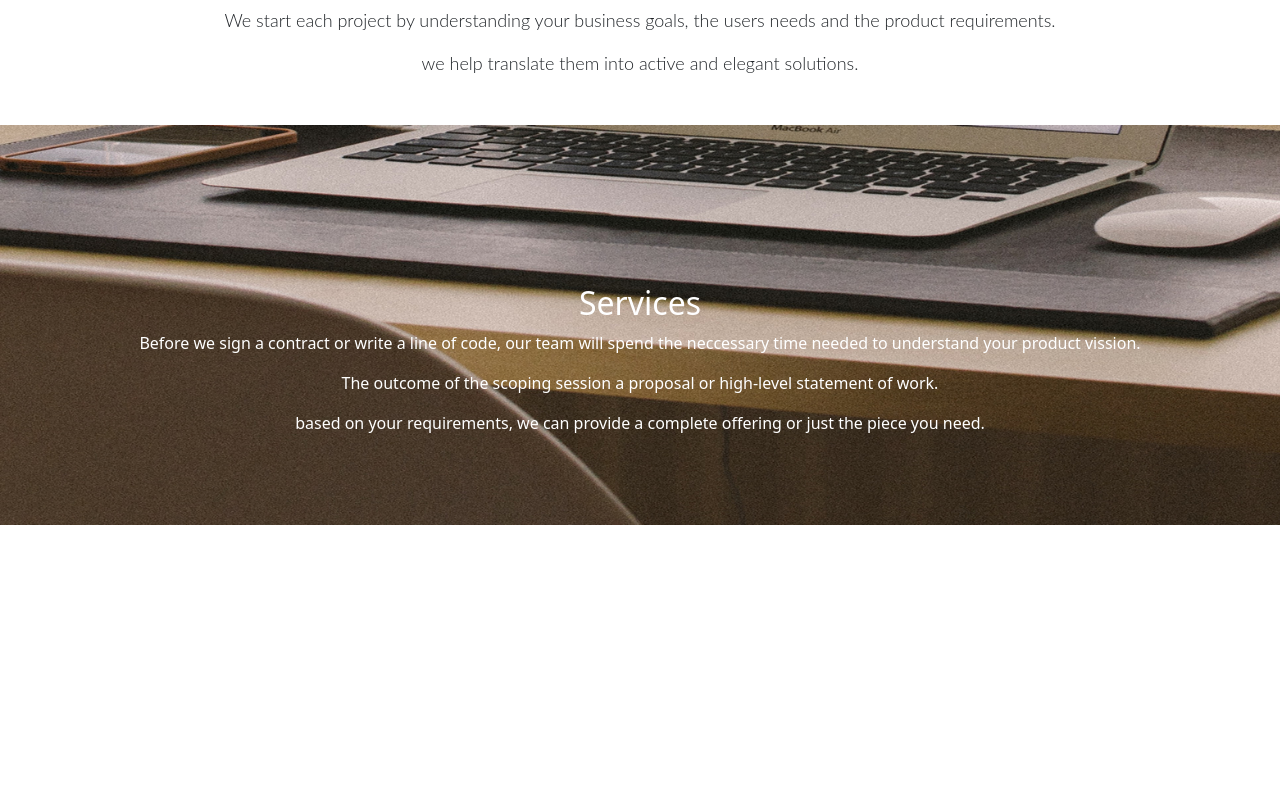
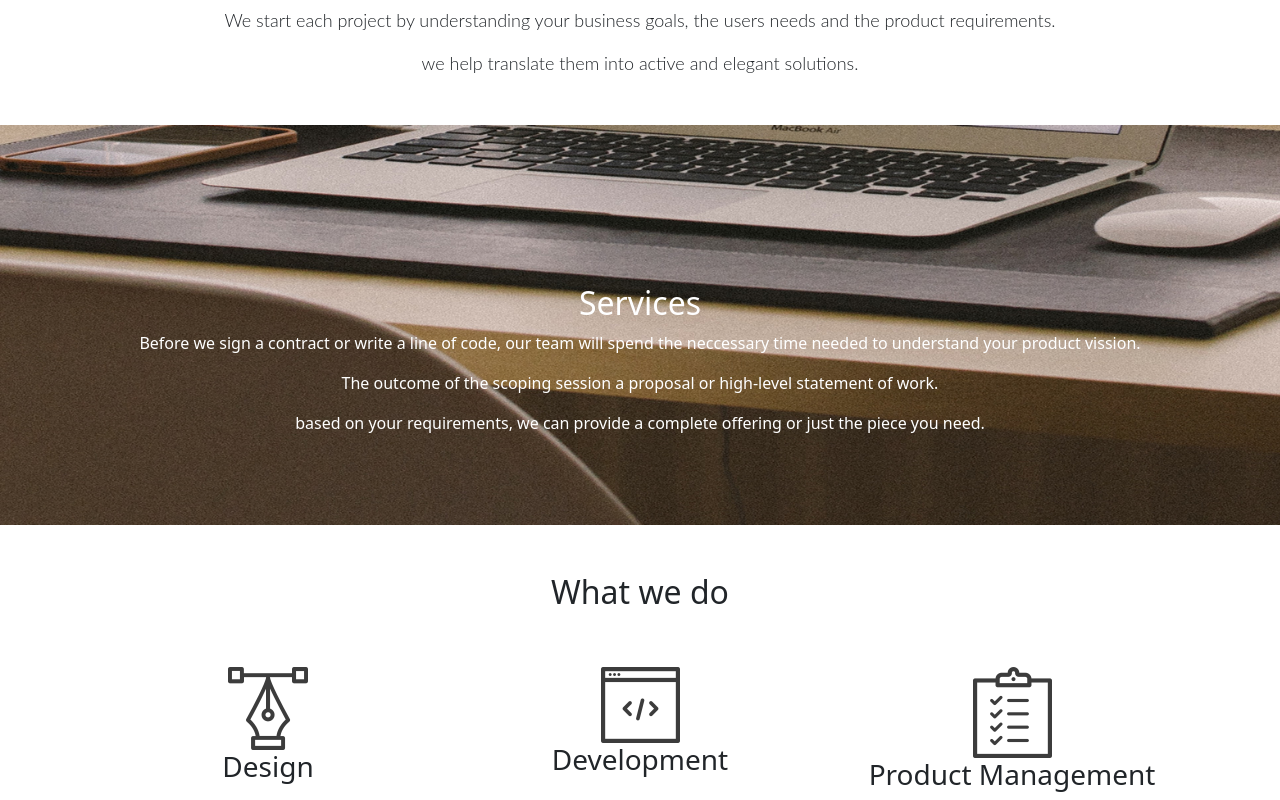
Before and after one commit to ch1n069/delani-studios, a plain HTML site: page index.html in a window 1280 px wide. Shown: the part 1008-1808 px from the top of the page. Before the commit the page ends 1533 px from the top, so only its background shows below. Drawn offline with nearby package versions, Linux system fonts and the light colour scheme.

Commit message:
ft added what about section

```diff
--- a/index.html
+++ b/index.html
@@ -70,6 +70,31 @@
     </section>
 
 
+    <!-- end of section -->
+
+
+    <section class="what-we pt-5">
+        <div id="design" class="design container px-4">
+            <h2 class="text-center">What we do</h2>
+            <div class="rows row pt-5 text-center">
+                <div class="col">
+                    <img src="./images/design_icon.png">
+                    <h3>Design</h3>
+                </div>
+                <div class="col">
+                    <img src="./images/dev_icon.png">
+                    <h3>Development</h3>
+
+                </div>
+                <div class="col">
+                    <img src="./images/product_icon.png">
+                    <h3>Product Management</h3>
+                </div>
+            </div>
+        </div>
+    </section>
+
+
 
 
 
```
